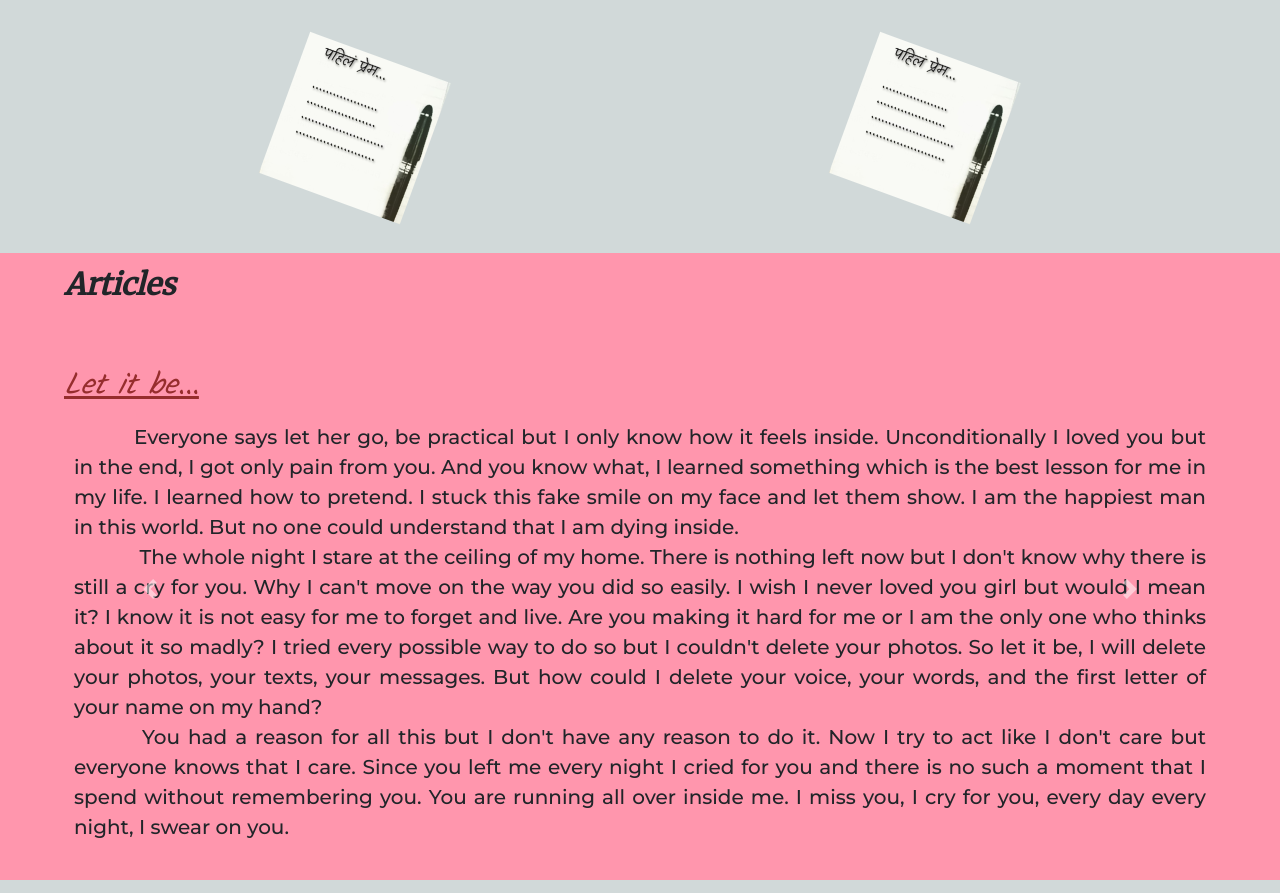
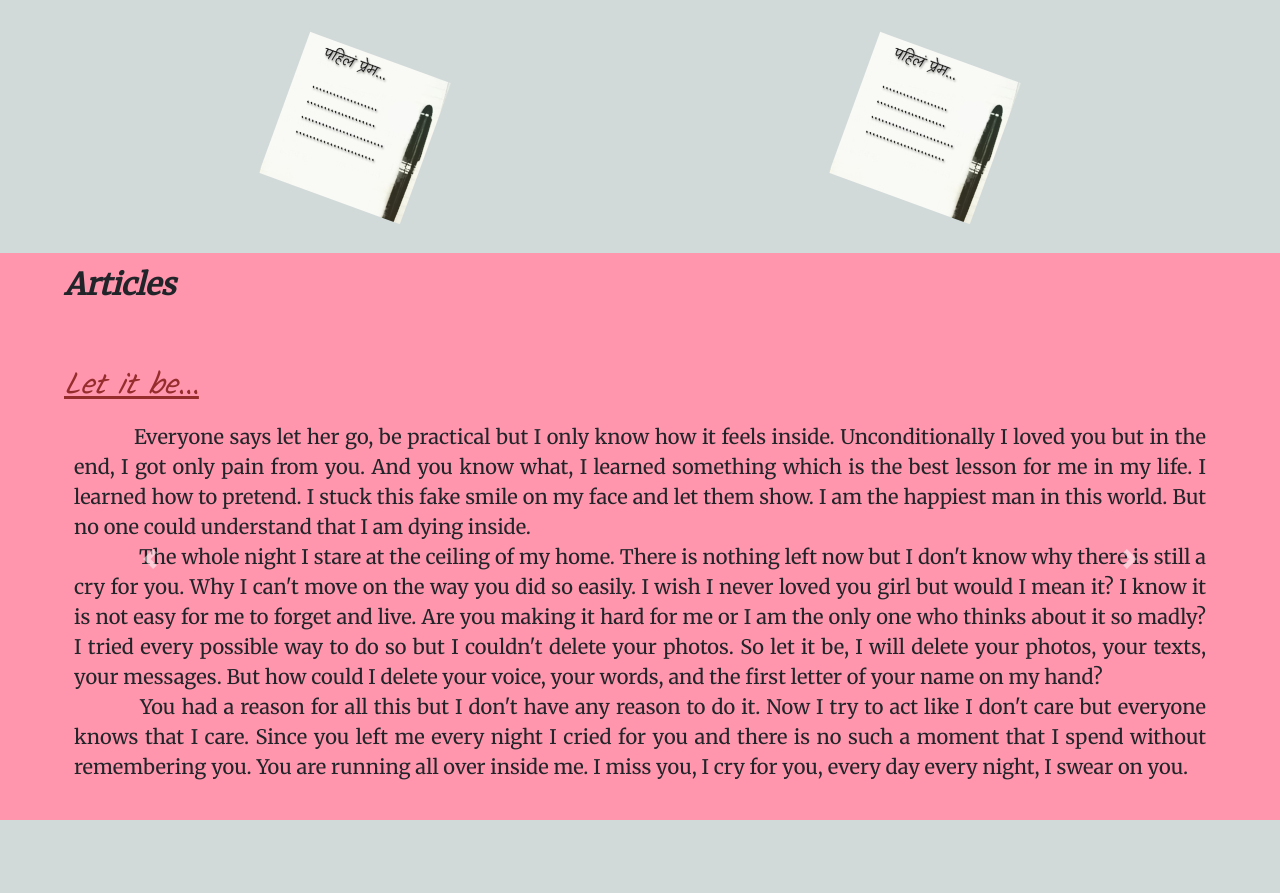
Before and after one commit to BapujiTate/Mr.Kavi, a plain HTML site: page index.html in a window 1280 px wide. Shown: the part 1745-2638 px from the top of the page. After the commit the page ends 2578 px from the top, so only its background shows below. Drawn offline with nearby package versions, Linux system fonts and the light colour scheme.

Commit message:
Add files via upload

```diff
--- a/css/style.css
+++ b/css/style.css
@@ -118,5 +118,5 @@ h3 {
   padding: 10px;
   text-align: justify;
   font-size: 20px;
-  font-family: 'Montserrat', sans-serif;
+  font-family: 'Merriweather', serif;
 }
--- a/index.html
+++ b/index.html
@@ -190,7 +190,7 @@
             texts, your messages. But how could I delete your voice, your words, and the first letter of your name on my hand?<br>&emsp;&emsp;&emsp; You had a reason for all this but I don't
             have any reason to do it. Now I try to act like I don't care but everyone knows that I care.
             Since you left me every night I cried for you and there is no such a moment that I spend without remembering you. You are running all over inside me.
-            I miss you, I cry for you, every day every night, I swear on you. </p>
+            I miss you, I cry for you, every day every night, I swear on you.</p>
         </div>
         <div class="carousel-item coursel-css">
           <h4 class="h4article">Death</h4>
@@ -202,7 +202,7 @@
             before my house.<br>&emsp;&emsp;&emsp; The whole day passed in waiting for her and I can't ask her into my home. I am living in the hope of meeting with her and that meeting is not yet. I shall ever try to keep all untruths out of my mind
             but nothing worked, I think I am here
             that what my life deserves. Many things happened to my life that your coming in life is like forever memoranda to me. I will never forget how you feel me with your love. One day the death will come and the forlorn myself will remain in my
-            house leaving the dark shadow of the night on my mornings.</p>
+            house leaving the dark shadow of the night on my mornings.<br></p>
         </div>
         <div class="carousel-item coursel-css">
           <h4 class="h4article">सकाळ</h4>
```
